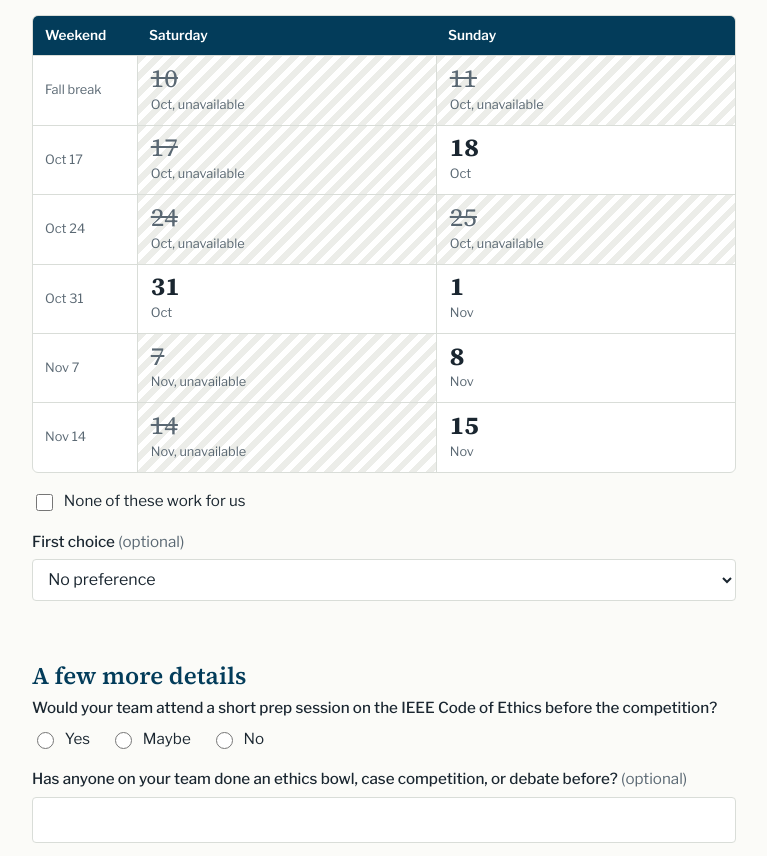
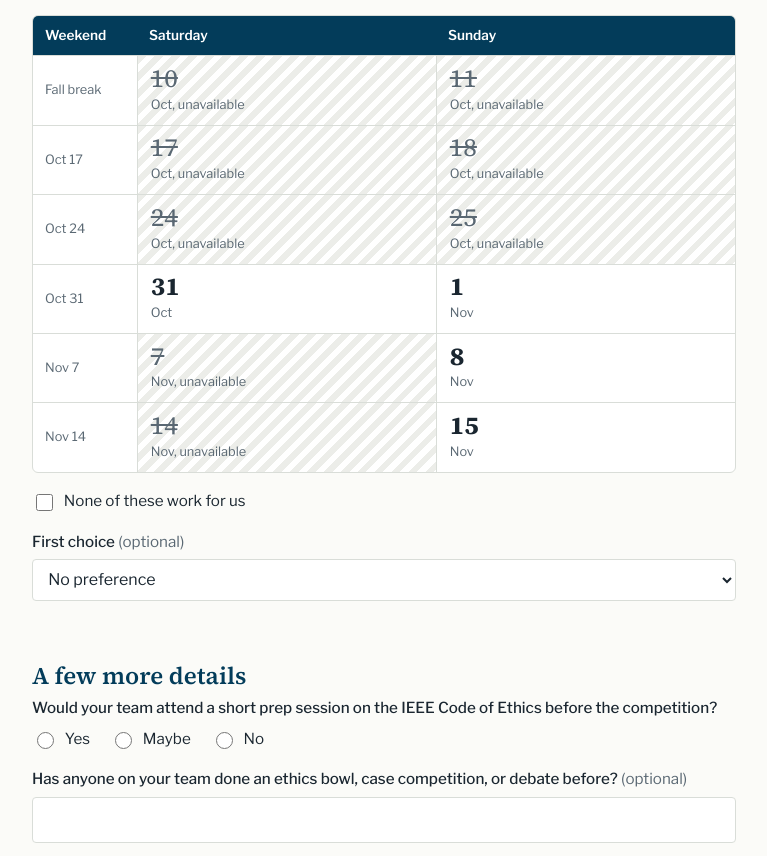
Before and after one commit to IEEE-Ethics/GWU-EthicsCompetition2026, a plain HTML site: page interest-form.html in a window 1280 px wide. Shown: the part 1531-2387 px from the top of the page, without its empty margins (52-819 px from the left). Drawn offline with nearby package versions, Linux system fonts and the light colour scheme.

Commit message:
Commit-2 10/14/2026

```diff
--- a/interest-form.html
+++ b/interest-form.html
@@ -348,7 +348,7 @@ const ORGANIZER_EMAIL = "kartik.bulusu@gmail.com";
 // Weekends from fall break through Nov 21, 2026. "off" = not available.
 const WEEKENDS = [
   { sat:{d:"2026-10-10", off:true}, sun:{d:"2026-10-11",off:true}, note:"Fall break" },
-  { sat:{d:"2026-10-17", off:true}, sun:{d:"2026-10-18"} },
+  { sat:{d:"2026-10-17", off:true}, sun:{d:"2026-10-18",off:true} },
   { sat:{d:"2026-10-24", off:true}, sun:{d:"2026-10-25", off:true} },
   { sat:{d:"2026-10-31"}, sun:{d:"2026-11-01"} },
   { sat:{d:"2026-11-07",off:true}, sun:{d:"2026-11-08"} },
```
